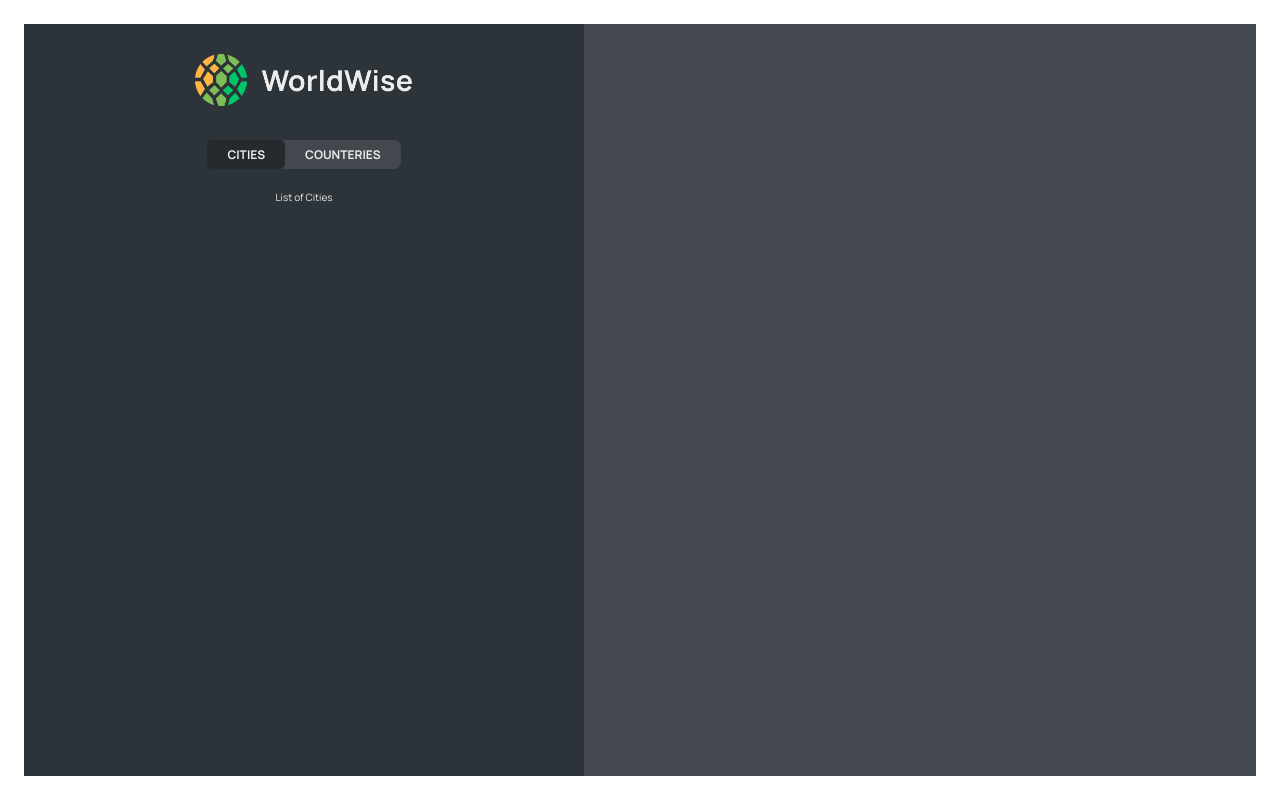
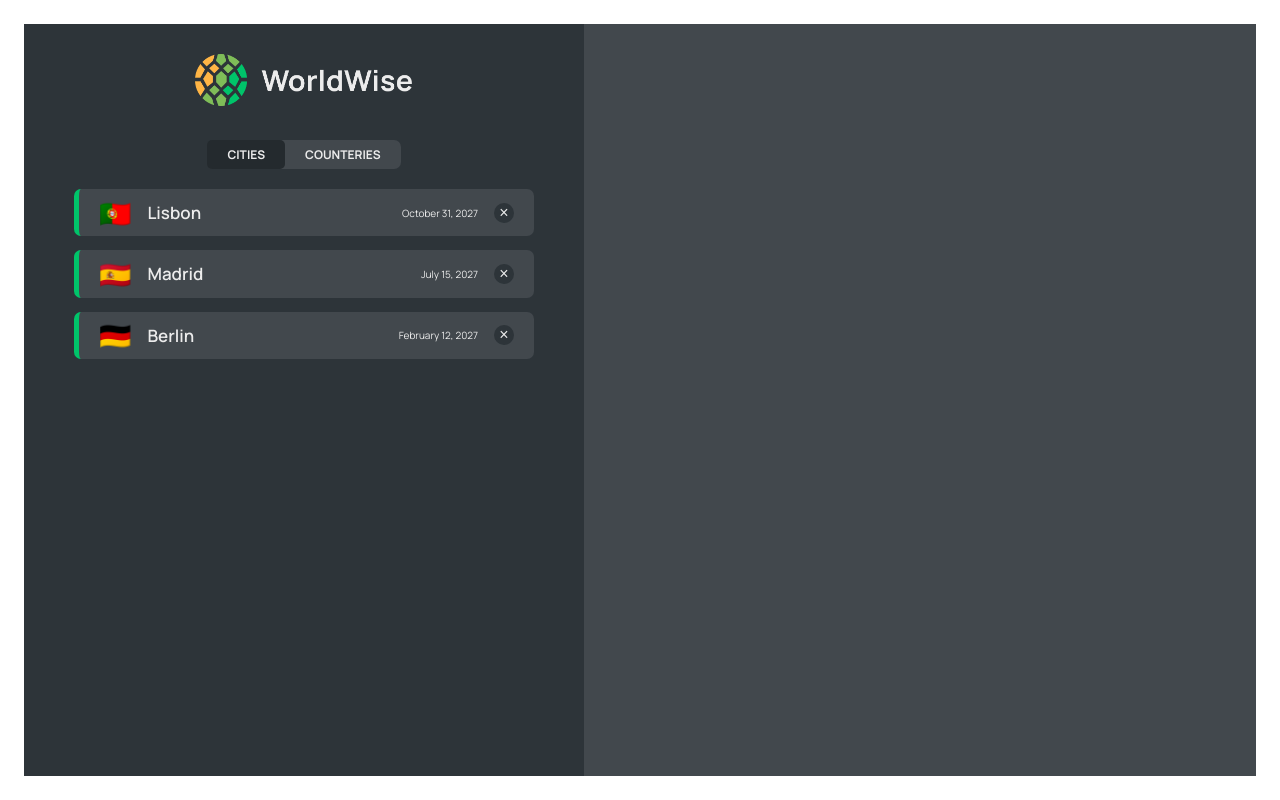
Before and after one commit to neoayus/worldwise, a React (Vite) app: page /app/cities in a window 1280 px wide. Built offline with nearby package versions, Linux system fonts and the light colour scheme; data requests are answered from the project's data file.

Commit message:
implementing city list

```diff
--- a/package.json
+++ b/package.json
@@ -7,9 +7,12 @@
     "dev": "vite",
     "build": "vite build",
     "lint": "eslint .",
-    "preview": "vite preview"
+    "preview": "vite preview",
+    "server" : "json-server --watch ./data/cities.json --port 8000 --cors"
+
   },
   "dependencies": {
+    "json-server": "^1.0.0-beta.15",
     "react": "^19.2.4",
     "react-dom": "^19.2.4",
     "react-router-dom": "^7.14.0"
--- a/src/App.jsx
+++ b/src/App.jsx
@@ -1,34 +1,55 @@
-import {BrowserRouter, Routes, Route} from "react-router-dom";
+import { BrowserRouter, Routes, Route } from "react-router-dom";
 
 import Product from "./pages/Product";
 import Homepage from "./pages/Homepage";
 import Pricing from "./pages/Pricing";
 import PageNotFound from "./pages/PageNotFound";
 import AppLayout from "./pages/AppLayout";
-import Login from './pages/Login';
+import Login from "./pages/Login";
+import CityList from "./components/CityList";
+import { useEffect, useState } from "react";
 
-export default function App(){
-  return(
+const URL = "http://localhost:8000";
+
+export default function App() {
+  const [cities, setCities] = useState([]);
+  const [IsLoading, setIsLoading] = useState(false);
+
+  useEffect(function () {
+    async function fetchCities() {
+      try {
+        setIsLoading(true);
+        const res = await fetch(`${URL}/cities`);
+        const data = await res.json();
+        setCities(data);
+      } catch {
+        alert("There was an erroe in loading data ");
+      }finally{
+        setIsLoading(false);
+      }
+    }
+    fetchCities();
+  }, []);
+
+  return (
     <>
       <BrowserRouter>
         <Routes>
-          <Route index element={<Homepage/>} />
-          <Route path="product" element={<Product/>} />
-          <Route path="pricing" element={<Pricing/>} />
-          <Route path="/login" element={<Login/>} />
+          <Route index element={<Homepage />} />
+          <Route path="product" element={<Product />} />
+          <Route path="pricing" element={<Pricing />} />
+          <Route path="/login" element={<Login />} />
 
           {/* nested route here! */}
-          <Route path="app" element={<AppLayout/>}>
-            <Route index path="cities" element={<p> List of Cities </p>}/>
-            <Route path="countries" element={<p> Counteries </p>}/>
-            <Route path="form" element={<p> Form </p>}/>
-
+          <Route path="app" element={<AppLayout />}>
+            <Route index path="cities" element={<CityList cities={cities} IsLoading={IsLoading}/>} />
+            <Route path="countries" element={<p> Counteries </p>} />
+            <Route path="form" element={<p> Form </p>} />
           </Route>
           {/* if the url dosen't match anything from above  */}
-          <Route path="*" element={<PageNotFound/>} />
+          <Route path="*" element={<PageNotFound />} />
         </Routes>
       </BrowserRouter>
-
     </>
-  )
+  );
 }
--- /dev/null
+++ b/src/components/CityItem.jsx
@@ -0,0 +1,20 @@
+import styles from "./CityItem.module.css";
+
+const formatDate = (date) =>
+  new Intl.DateTimeFormat("en", {
+    day: "numeric",
+    month: "long",
+    year: "numeric",
+  }).format(new Date(date));
+
+export default function CityItem({ city }) {
+  const { cityName, date, emoji } = city;
+  return (
+    <li className={styles.cityItem}>
+      <span className={styles.emoji}> {emoji} </span>
+      <h3 className={styles.name}> {cityName} </h3>
+      <time> {formatDate(date)} </time>
+      <button className={styles.deleteBtn}> &times; </button>
+    </li>
+  );
+}
--- /dev/null
+++ b/src/components/CityList.jsx
@@ -0,0 +1,14 @@
+import styles from './CityList.module.css'
+import Spinner from './Spinner';
+import CityItem from './CityItem';
+import Message from './Message';
+
+export default function CityList({cities, isLoading}){
+  if(isLoading) return <Spinner />
+  if(!cities.length) return <Message message="Add your first city by clicking on a city on the map."> </Message>
+  return(
+    <ul className={styles.cityList}>
+      { cities.map((city) => <CityItem city={city} key={city.id}/>)}
+    </ul>
+  )
+}
```
Also changed, not shown: src/pages/AppLayout.jsx (line endings or trailing spaces), 1 other file (tests, documents, lock files or other folders).
